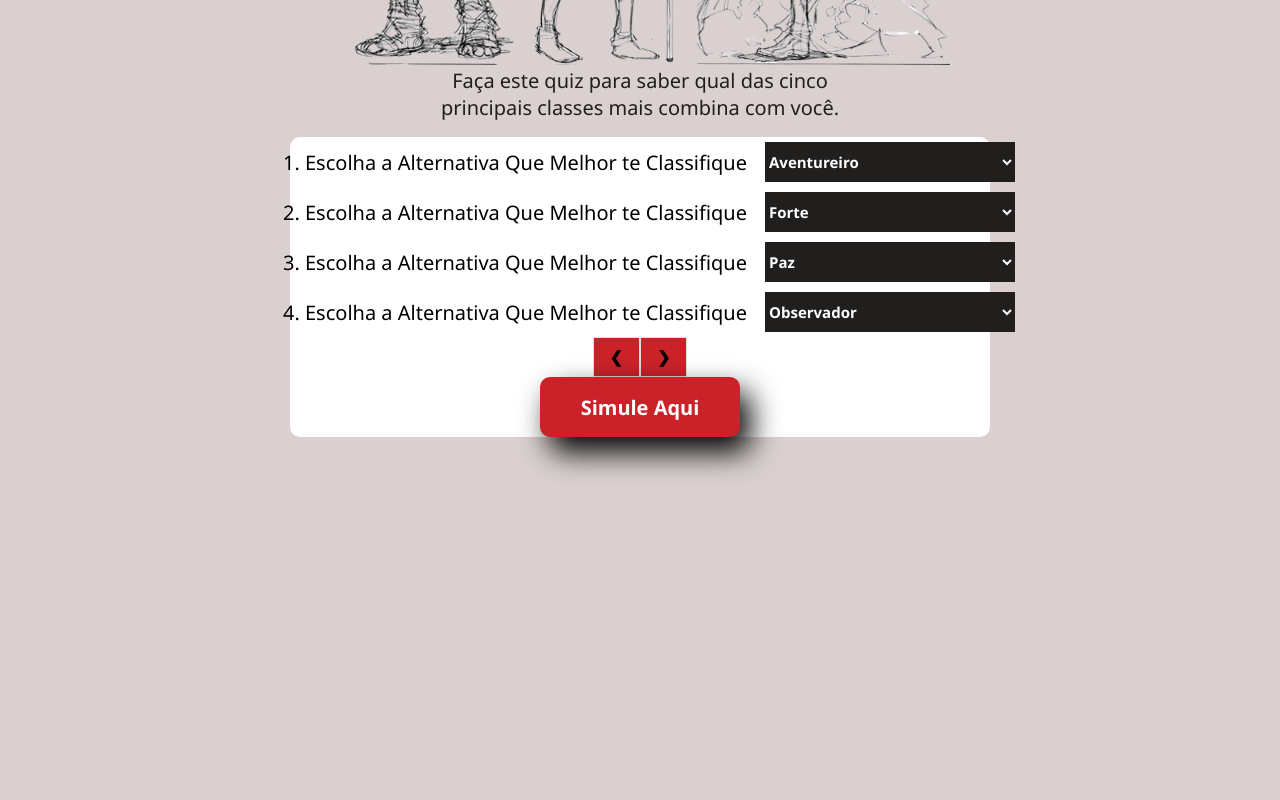
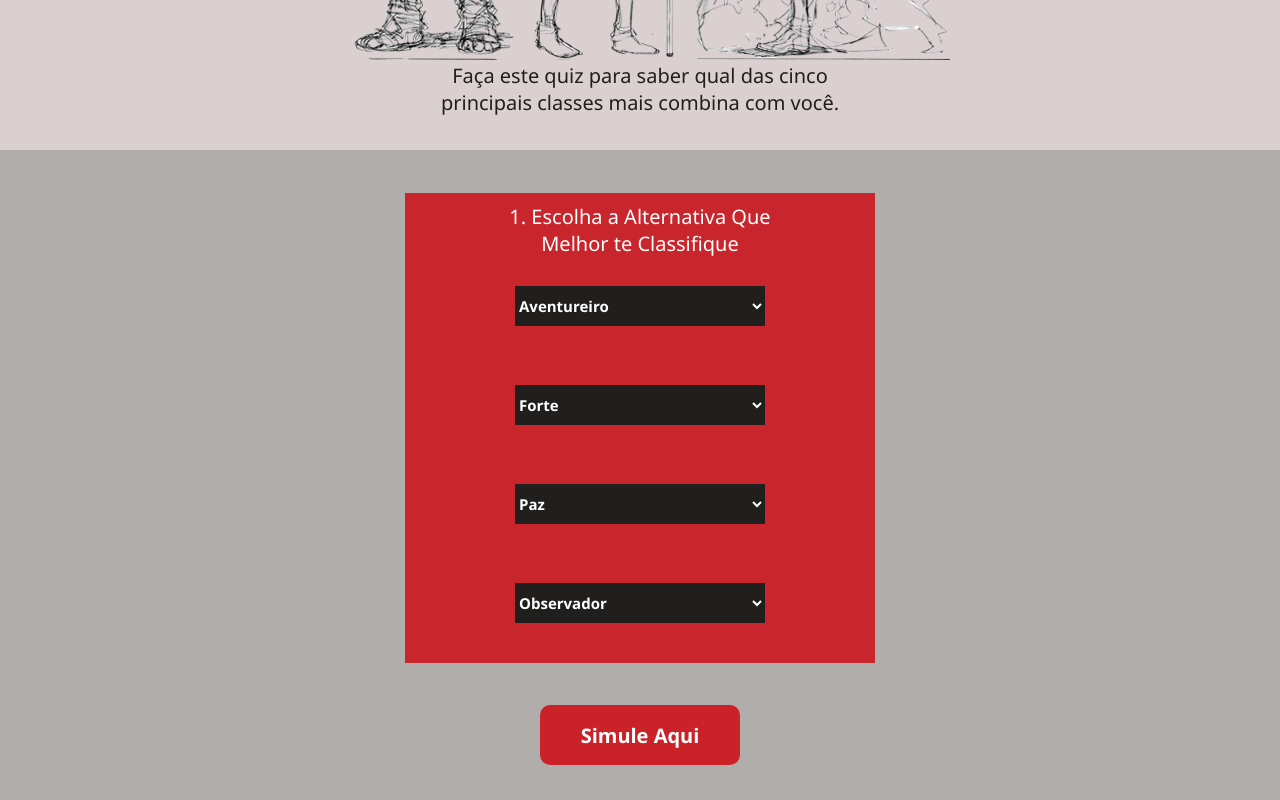
Before and after one commit to EduardoMNeris/Projeto-Individual, a plain HTML site: page Dungeons & Dragons/Public/quiz.html in a window 1280 px wide. Shown: the part 600-1400 px from the top of the page. Drawn offline with Linux system fonts and the light colour scheme.

Commit message:
Quiz CSS

```diff
--- a/Dungeons & Dragons/CSS/cadastro.css
+++ b/Dungeons & Dragons/CSS/cadastro.css
@@ -9,7 +9,6 @@ body {
 .header {
     width: 100%;
     background-color: rgb(233, 227, 227);
-    border-bottom: 5px solid #cb2229;
 }
 
 .container {
--- a/Dungeons & Dragons/CSS/login.css
+++ b/Dungeons & Dragons/CSS/login.css
@@ -9,7 +9,6 @@ body {
 .header {
     width: 100%;
     background-color: rgb(233, 227, 227);
-    border-bottom: 5px solid #cb2229;
 }
 
 .container {
--- a/Dungeons & Dragons/CSS/style.css
+++ b/Dungeons & Dragons/CSS/style.css
@@ -9,7 +9,6 @@ body {
 .header {
     width: 100%;
     background-color: rgb(233, 227, 227);
-    border-bottom: 5px solid #cb2229;
 }
 
 .container {
@@ -96,7 +95,7 @@ a button:hover {
     justify-content: start;
     align-items: center;
     width: 100%;
-    height: 1500px;
+    height: 600px;
     background-color: #dad0d0;
 }
 
@@ -127,25 +126,35 @@ a button:hover {
     flex-direction: column;
     justify-content: space-evenly;
     align-items: center;
-    width: 700px;
-    height: auto;
-    background-color: #fff;
-    border-radius: 10px;
+    width: 100%;
+    height: 700px;
+    background-color: #b1adaa;
+}
+.quiz .blur {
+    display: flex;
+    flex-direction: column;
+    width: 450px;
+    height: 450px;
+    padding: 10px 10px 10px 10px;
+    align-items: center;
+    background-color: #c9252c;
 }
 
 .quiz .pergunta {
     display: flex;
+    flex-direction: column;
     justify-content: center;
     align-items: center;
-    height: 50px;
-    position: relative;
+    width: 400px;
+    height: 400px;
 }
 
 .quiz span {
-    width: 500px;
+    width: 300px;
     font-size: 20px;
     font-weight: 400;
     text-align: center;
+    color: white;
 }
 
 select {
@@ -177,7 +186,6 @@ option {
     color: #fff;
     font-size: 20px;
     font-weight: 800;
-    box-shadow: 10px 15px 30px #000000;
     cursor: pointer;
 }
 
--- a/Dungeons & Dragons/Public/quiz.html
+++ b/Dungeons & Dragons/Public/quiz.html
@@ -29,9 +29,12 @@
       <img src="../img/personagens.png" alt="">
       <span class="nav-info">Faça este quiz para saber qual das cinco principais classes mais combina com você.
       </span>
+    </div>
+
     <div class="quiz">
+      <div class="blur">
+      <span>1. Escolha a Alternativa Que Melhor te Classifique</span>
         <div class="pergunta">
-            <span>1. Escolha a Alternativa Que Melhor te Classifique</span>
           <select name="" id="select_p1">
             <option value="1">Aventureiro</option>
             <option value="2">Introspectivo</option>
@@ -41,7 +44,6 @@
           </select>
         </div>
         <div class="pergunta">
-            <span>2. Escolha a Alternativa Que Melhor te Classifique</span>
           <select name="" id="select_p2">
             <option value="1">Forte</option>
             <option value="2">Resistente</option>
@@ -51,7 +53,6 @@
           </select>
         </div>
         <div class="pergunta">
-            <span>3. Escolha a Alternativa Que Melhor te Classifique</span>
           <select name="" id="select_p3">
             <option value="1">Paz</option>
             <option value="2">Conhecimento</option>
@@ -61,7 +62,6 @@
           </select>
         </div>
         <div class="pergunta">
-            <span>4. Escolha a Alternativa Que Melhor te Classifique</span>
           <select name="" id="select_p3">
             <option value="1">Observador</option>
             <option value="2">Solitário</option>
@@ -70,13 +70,9 @@
             <option value="5">Companheiro</option>
           </select>
       </div>
-          <div class="pagination">
-            <a href="#">❮</a>
-            <a href="#">❯</a>
     </div>
       <button onclick="Simular()">Simule Aqui</button>
       <div id="div_personagem"></div>
-        </div>
     </div>
 
     <div class="footer">
```
Lines whose indentation alone changed are shown as unchanged.
